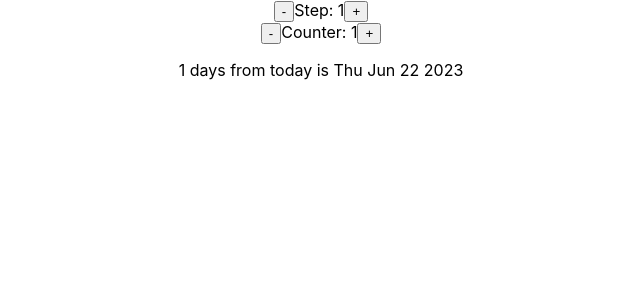
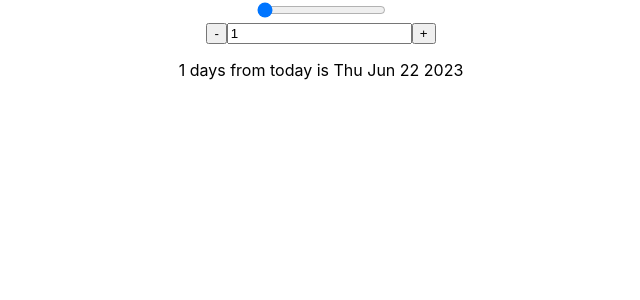
Before and after one commit to LakshmiReddy9988/React_Udemy, a React (Create React App) app in the folder my-app/: page / in a window 1280 px wide. Shown: the top 300 px of the page, without its empty margins (319-959 px from the left). Built offline with nearby package versions, Linux system fonts and the light colour scheme.

Commit message:
Challenge 2-Date Counter

```diff
--- a/my-app/src/App.js
+++ b/my-app/src/App.js
@@ -12,22 +12,39 @@ function App() {
 
 function Counter() {
   const [count, setCount] = useState(1);
-  const [step, setStep] = useState(1);
+  const [step, setStep] = useState(0);
 
   const date = new Date("june 21 2023");
   date.setDate(date.getDate() + count);
 
+  function handleReset() {
+    setStep(0);
+    setCount(1);
+  }
+
   return (
     <div>
       <div>
-        <button onClick={() => setStep((c) => c - 1)}>-</button>
+        {/* <button onClick={() => setStep((c) => c - 1)}>-</button>
         <span>Step: {step}</span>
-        <button onClick={() => setStep((c) => c + 1)}>+</button>
+        <button onClick={() => setStep((c) => c + 1)}>+</button> */}
+        <input
+          type="range"
+          min="0"
+          max="10"
+          value={step}
+          onChange={(e) => setStep(Number(e.target.value))}
+        />
       </div>
 
       <div>
         <button onClick={() => setCount((c) => c - 1)}>-</button>
-        <span>Counter: {count}</span>
+        <input
+          type="number"
+          value={count}
+          onChange={(e) => setCount(Number(e.target.value))}
+        />
+        {/* <span>Counter: {count}</span> */}
         <button onClick={() => setCount((c) => c + 1)}>+</button>
       </div>
 
@@ -41,6 +58,10 @@ function Counter() {
         </span>
         <span>{date.toDateString()}</span>
       </p>
+
+      {count !== 1 || step !== 0 ? (
+        <button onClick={handleReset}>Reset</button>
+      ) : null}
     </div>
   );
 }
```
